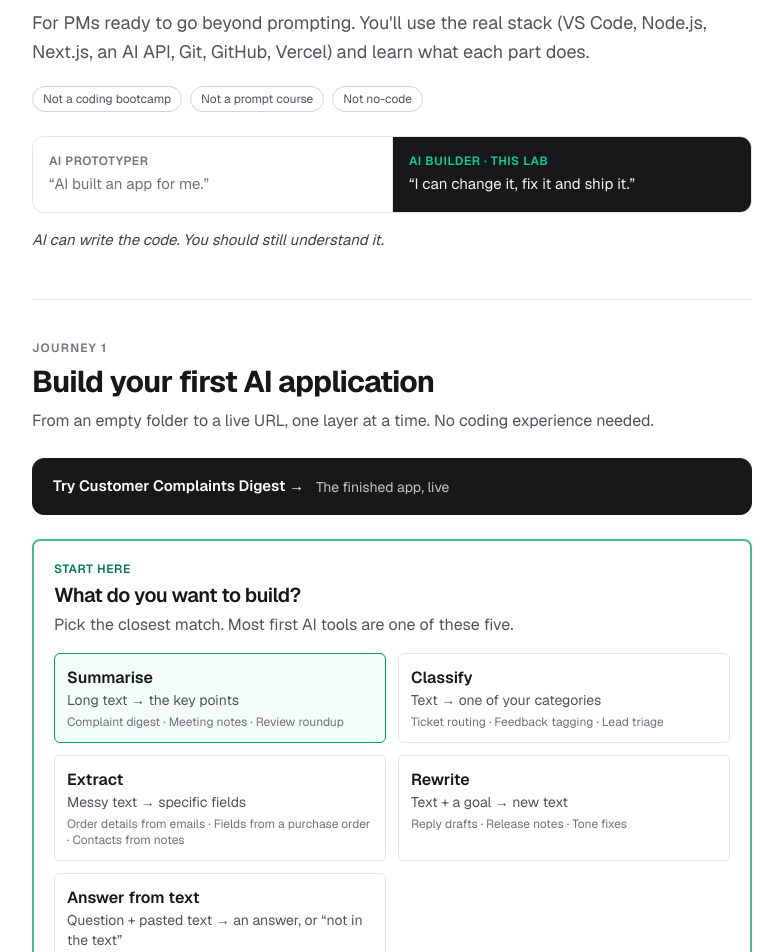
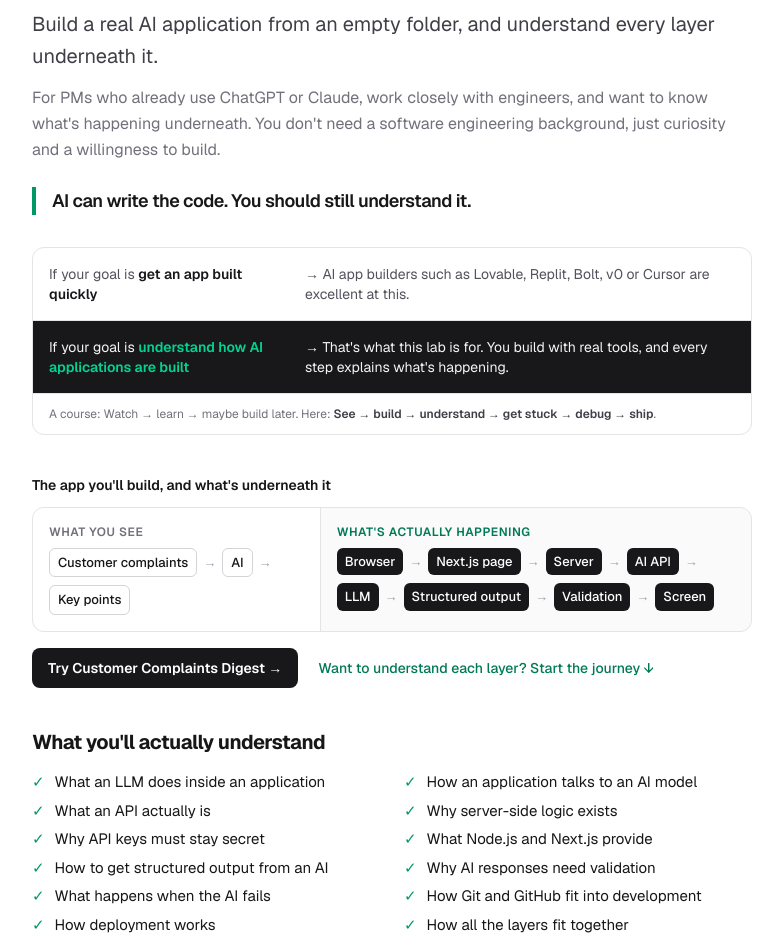
Before and after one commit to ashutosh-productlaunches/product-intelligence-platform, a Next.js app: page / in a window 1280 px wide. Shown: the part 260-1212 px from the top of the page, without its empty margins (248-1031 px from the left). Built offline with nearby package versions, Linux system fonts and the light colour scheme.

Commit message:
Positioning: learn how AI apps are built; demo framing; PM lens pairing

```diff
--- a/app/demo/page.tsx
+++ b/app/demo/page.tsx
@@ -117,11 +117,11 @@ export default async function DemoPage({ searchParams }: { searchParams: Promise
               href="/"
               className="rounded-full border border-(--border) px-4 py-1.5 text-sm font-medium whitespace-nowrap transition-colors hover:border-(--accent) hover:text-(--accent)"
             >
-              <span className="sm:hidden">Build yours →</span>
-              <span className="hidden sm:inline">Build this yourself →</span>
+              <span className="sm:hidden">How it works →</span>
+              <span className="hidden sm:inline">Learn how it&apos;s built →</span>
             </a>
-            <a href="/#step-12" className="mt-0.5 hidden text-[11px] text-(--muted) hover:text-(--text) sm:block">
-              Same tool, your look · step 12
+            <a href="/#step-1" className="mt-0.5 hidden text-[11px] text-(--muted) hover:text-(--text) sm:block">
+              12 steps, one layer at a time
             </a>
           </div>
         </div>
@@ -319,15 +319,16 @@ export default async function DemoPage({ searchParams }: { searchParams: Promise
       </section>
 
       <section className="mx-auto flex max-w-3xl flex-col items-center gap-4 px-4 py-14 text-center sm:px-6">
-        <h2 className={`${DISPLAY} text-3xl font-extralight tracking-[0.04em] text-balance sm:text-4xl`}>Build your own version</h2>
+        <h2 className={`${DISPLAY} text-3xl font-extralight tracking-[0.04em] text-balance sm:text-4xl`}>Want to understand how each layer works?</h2>
         <p className="text-(--muted)">
-          Eleven steps from an empty folder to a live tool like this one, then a twelfth to give it your own look.
+          Browser, Next.js, server, AI API, LLM, structured output, validation, deployment. The journey builds this app from an
+          empty folder, one layer at a time, and explains each one.
         </p>
         <a
           href="/"
           className="mt-2 rounded-full bg-gradient-to-r from-(--accent) to-(--accent-2) px-6 py-3 text-sm font-semibold text-(--bg) transition-opacity hover:opacity-90"
         >
-          Build this yourself →
+          Start the journey →
         </a>
       </section>
 
--- a/app/layout.tsx
+++ b/app/layout.tsx
@@ -14,7 +14,7 @@ const geistMono = Geist_Mono({
 
 export const metadata: Metadata = {
   title: "AI Tool Lab for PMs",
-  description: "Learn to build AI tools by building them, one concept at a time.",
+  description: "Learn how AI applications are actually built, by building one. For product managers who want to go beyond prompting.",
 };
 
 export default function RootLayout({ children }: LayoutProps<"/">) {
--- a/app/page.tsx
+++ b/app/page.tsx
@@ -80,6 +80,26 @@ function LayerStrip({ active }: { active: Layer[] }) {
         );
       })}
     </div>
+  );
+}
+
+// A left-to-right chain of labelled boxes, e.g. Browser → Server → Model. Wraps on small screens.
+function Chain({ items, dark = false }: { items: string[]; dark?: boolean }) {
+  return (
+    <ol className="mt-2 flex flex-wrap items-center gap-x-1.5 gap-y-2 text-[13px]">
+      {items.map((it, i) => (
+        <li key={it} className="flex items-center gap-1.5">
+          <span
+            className={`rounded-md px-2 py-1 font-medium ${
+              dark ? "bg-zinc-900 text-white dark:bg-zinc-100 dark:text-zinc-900" : "border border-zinc-300 dark:border-zinc-700"
+            }`}
+          >
+            {it}
+          </span>
+          {i < items.length - 1 && <span aria-hidden className="text-zinc-400">→</span>}
+        </li>
+      ))}
+    </ol>
   );
 }
 
@@ -177,11 +197,15 @@ function StepCard({
             </p>
           )}
         </Block>
-        <Block label="What just happened">{step.understand}</Block>
-
-        <div className="rounded-lg bg-zinc-900 px-4 py-3.5 text-[15px] leading-relaxed text-zinc-100 dark:bg-zinc-800">
-          <p className="text-xs font-semibold uppercase tracking-wider text-sky-300">PM lens</p>
-          <p className="mt-1">{step.pmLens}</p>
+        <div className="grid gap-px overflow-hidden rounded-lg border border-zinc-200 bg-zinc-200 sm:grid-cols-2 dark:border-zinc-800 dark:bg-zinc-800">
+          <div className="bg-zinc-50 px-4 py-3.5 dark:bg-zinc-900">
+            <p className="text-xs font-semibold uppercase tracking-wider text-zinc-500">Technically, what just happened</p>
+            <p className="mt-1 text-[15px] leading-relaxed text-zinc-700 dark:text-zinc-300">{step.understand}</p>
+          </div>
+          <div className="bg-zinc-900 px-4 py-3.5 dark:bg-zinc-950">
+            <p className="text-xs font-semibold uppercase tracking-wider text-sky-300">PM lens · why you should care</p>
+            <p className="mt-1 text-[15px] leading-relaxed text-zinc-100">{step.pmLens}</p>
+          </div>
         </div>
 
         {step.snag && (
@@ -210,6 +234,16 @@ function StepCard({
                 <span className="font-semibold text-zinc-900 dark:text-zinc-100">Most likely fix: </span>
                 {step.fails.fix}
               </p>
+              <div className="mt-4 rounded-md border border-dashed border-zinc-300 px-3 py-2.5 dark:border-zinc-700">
+                <p className="flex flex-wrap items-center gap-2">
+                  <span className="font-semibold text-zinc-900 dark:text-zinc-100">Stuck? Show me what you&apos;re seeing.</span>
+                  <span className="rounded bg-zinc-100 px-1.5 py-0.5 text-[11px] font-medium text-zinc-500 dark:bg-zinc-800">Coming soon</span>
+                </p>
+                <p className="mt-1 text-xs text-zinc-500">
+                  Paste an error, upload a screenshot or describe what happened. You&apos;ll get a diagnosis that explains what
+                  happened and why, the fix, and the concept behind it, then asks you to check the result.
+                </p>
+              </div>
             </div>
           </details>
         )}
@@ -277,44 +311,82 @@ export default async function Home({ searchParams }: { searchParams: Promise<Sea
         </nav>
       </div>
 
-      {/* Who it's for and what it is */}
+      {/* Who it's for, what you'll learn, what you'll do */}
       <header className="mt-10">
         <p className={`${eyebrow} text-emerald-700 dark:text-emerald-400`}>{site.eyebrow}</p>
         <h1 className="mt-3 text-3xl leading-tight font-bold tracking-tight text-balance sm:text-[2.6rem]">{site.headline}</h1>
-        <p className="mt-4 text-lg leading-relaxed text-zinc-600 dark:text-zinc-400">{site.promise}</p>
-        <p className="mt-5 flex flex-wrap gap-2 text-xs">
-          {site.notThis.map((n) => (
-            <span key={n} className="rounded-full border border-zinc-300 px-2.5 py-1 text-zinc-600 dark:border-zinc-700 dark:text-zinc-400">
-              {n}
-            </span>
-          ))}
+        <p className="mt-4 text-xl leading-relaxed text-zinc-700 dark:text-zinc-300">{site.promise}</p>
+        <p className="mt-3 leading-relaxed text-zinc-500">{site.audience}</p>
+        <p className="mt-6 border-l-4 border-emerald-600 pl-4 text-lg font-semibold tracking-tight dark:border-emerald-400">
+          {site.philosophy}
         </p>
-        <div className="mt-6 grid overflow-hidden rounded-xl border border-zinc-200 sm:grid-cols-2 dark:border-zinc-800">
-          <div className="p-4 text-zinc-500">
-            <p className="text-xs font-semibold uppercase tracking-wider">{site.contrast.prototyper.label}</p>
-            <p className="mt-1 text-[15px]">&ldquo;{site.contrast.prototyper.quote}&rdquo;</p>
+      </header>
+
+      {/* Why this is different: a different goal, not a better builder */}
+      <section aria-label="Is this for you?" className="mt-8 overflow-hidden rounded-xl border border-zinc-200 dark:border-zinc-800">
+        {site.goals.map((g, i) => (
+          <div
+            key={g.goal}
+            className={`grid gap-1 p-4 sm:grid-cols-[15rem_minmax(0,1fr)] sm:gap-4 ${
+              i === 1 ? "border-t border-zinc-200 bg-zinc-900 text-zinc-100 dark:border-zinc-800" : "text-zinc-600 dark:text-zinc-400"
+            }`}
+          >
+            <p className="text-sm">
+              If your goal is <span className={`font-semibold ${i === 1 ? "text-emerald-400" : "text-zinc-900 dark:text-zinc-100"}`}>{g.goal}</span>
+            </p>
+            <p className="text-sm">→ {g.answer}</p>
           </div>
-          <div className="border-t border-zinc-200 bg-zinc-900 p-4 text-zinc-100 sm:border-t-0 sm:border-l dark:border-zinc-800">
-            <p className="text-xs font-semibold uppercase tracking-wider text-emerald-400">{site.contrast.builder.label} · this lab</p>
-            <p className="mt-1 text-[15px]">&ldquo;{site.contrast.builder.quote}&rdquo;</p>
+        ))}
+        <p className="border-t border-zinc-200 px-4 py-3 text-xs text-zinc-500 dark:border-zinc-800">
+          A course: {site.format.course.join(" → ")}. Here: <span className="font-semibold text-zinc-700 dark:text-zinc-300">{site.format.lab.join(" → ")}</span>.
+        </p>
+      </section>
+
+      {/* The demo as a hook: what you see, and what's underneath */}
+      <section aria-label="The app you'll build" className="mt-10">
+        <h2 className="text-sm font-semibold">The app you&apos;ll build, and what&apos;s underneath it</h2>
+        <div className="mt-3 grid gap-px overflow-hidden rounded-xl border border-zinc-200 bg-zinc-200 sm:grid-cols-[minmax(0,2fr)_minmax(0,3fr)] dark:border-zinc-800 dark:bg-zinc-800">
+          <div className="bg-white p-4 dark:bg-zinc-950">
+            <p className="text-xs font-semibold uppercase tracking-wider text-zinc-500">What you see</p>
+            <Chain items={site.demo.sees} />
+          </div>
+          <div className="bg-zinc-50 p-4 dark:bg-zinc-900">
+            <p className="text-xs font-semibold uppercase tracking-wider text-emerald-700 dark:text-emerald-400">What&apos;s actually happening</p>
+            <Chain items={site.demo.underneath} dark />
           </div>
         </div>
-        <p className="mt-4 text-[15px] text-zinc-700 italic dark:text-zinc-300">{site.philosophy}</p>
-      </header>
+        <div className="mt-4 flex flex-wrap items-center gap-x-5 gap-y-2">
+          <a
+            href={mvp.demoHref}
+            className="rounded-lg bg-zinc-900 px-4 py-2.5 text-sm font-semibold text-white hover:bg-zinc-800 dark:bg-white dark:text-zinc-900 dark:hover:bg-zinc-200"
+          >
+            Try {mvp.name} →
+          </a>
+          <a href="#step-1" className="text-sm font-medium text-emerald-700 hover:underline dark:text-emerald-400">
+            Want to understand each layer? Start the journey ↓
+          </a>
+        </div>
+      </section>
+
+      {/* The real value: understanding */}
+      <section aria-label="What you'll understand" className="mt-10">
+        <h2 className="text-xl font-bold tracking-tight">What you&apos;ll actually understand</h2>
+        <ul className="mt-4 grid gap-x-6 gap-y-2 sm:grid-cols-2">
+          {site.understand.map((u) => (
+            <li key={u} className="flex gap-2.5 text-[15px] leading-snug">
+              <span aria-hidden className="text-emerald-600 dark:text-emerald-400">✓</span>
+              {u}
+            </li>
+          ))}
+        </ul>
+        <p className="mt-5 font-medium">{site.outcomeLine}</p>
+      </section>
 
       {/* Journey 1 */}
       <section className="mt-12 border-t border-zinc-200 pt-10 dark:border-zinc-800">
         <p className={`${eyebrow} text-zinc-500`}>Journey {j.number}</p>
         <h2 className="mt-2 text-2xl font-bold tracking-tight sm:text-3xl">{j.name}</h2>
         <p className="mt-2 leading-relaxed text-zinc-600 dark:text-zinc-400">{j.promise}</p>
-
-        <a
-          href={mvp.demoHref}
-          className="mt-6 flex flex-wrap items-center gap-3 rounded-xl border border-zinc-900 bg-zinc-900 px-5 py-4 text-white transition-colors hover:bg-zinc-800 dark:border-white dark:bg-white dark:text-zinc-900 dark:hover:bg-zinc-200"
-        >
-          <span className="text-[15px] font-semibold">Try {mvp.name} →</span>
-          <span className="text-sm opacity-75">The finished app, live</span>
-        </a>
 
         <div className="mt-6">{chooser}</div>
 
@@ -375,11 +447,11 @@ export default async function Home({ searchParams }: { searchParams: Promise<Sea
         <section id="done" className="mt-12 scroll-mt-6 rounded-2xl border-2 border-zinc-900 bg-white p-6 sm:p-8 dark:border-zinc-200 dark:bg-zinc-950">
           <p className={`${eyebrow} text-emerald-700 dark:text-emerald-400`}>Journey {j.number} complete</p>
           <h2 className="mt-2 text-2xl font-bold tracking-tight text-balance sm:text-3xl">
-            {parsed?.ok ? `You built ${mvp.name}, your first AI product.` : "You built your first AI product."}
+            {parsed?.ok ? `You built ${mvp.name}. More importantly, you understand it.` : "You built an AI app. More importantly, you understand it."}
           </h2>
           <p className="mt-3 leading-relaxed text-zinc-600 dark:text-zinc-400">{c.intro}</p>
 
-          <h3 className="mt-8 text-sm font-semibold">Your application</h3>
+          <h3 className="mt-8 text-sm font-semibold">What your app does, and you can now explain</h3>
           <ul className="mt-3 grid gap-2 sm:grid-cols-2">
             {c.built.map((b) => (
               <li key={b.text} className="flex gap-2.5 text-[15px] leading-snug">
@@ -394,7 +466,7 @@ export default async function Home({ searchParams }: { searchParams: Promise<Sea
             ))}
           </ul>
 
-          <h3 className="mt-8 text-sm font-semibold">How it works, end to end</h3>
+          <h3 className="mt-8 text-sm font-semibold">The anatomy of an AI application</h3>
           <ol className="mt-3 flex flex-wrap items-stretch gap-x-2 gap-y-3">
             {c.flow.map((f, i) => (
               <li key={i} className="flex items-center gap-2">
@@ -406,11 +478,17 @@ export default async function Home({ searchParams }: { searchParams: Promise<Sea
               </li>
             ))}
           </ol>
+          <p className="mt-3 text-sm text-zinc-500">
+            Around it sits the development lifecycle: <span className="font-medium text-zinc-700 dark:text-zinc-300">Git</span> records
+            versions, <span className="font-medium text-zinc-700 dark:text-zinc-300">GitHub</span> shares them, and{" "}
+            <span className="font-medium text-zinc-700 dark:text-zinc-300">Vercel</span> turns a push into a live URL.
+          </p>
 
           <div id="pattern" className="mt-10 scroll-mt-6">
-            <h3 className="text-xl font-semibold tracking-tight">The pattern you now own</h3>
+            <h3 className="text-xl font-semibold tracking-tight">The same anatomy powers many AI products</h3>
             <p className="mt-2 leading-relaxed text-zinc-600 dark:text-zinc-400">
-              Most AI features share this architecture. For a new product, change the prompt and the schema; keep the rest.
+              Only the prompt and the schema change. Once you can see this anatomy, you can reason about almost any AI feature an
+              engineer describes to you.
             </p>
             <p className="mt-4 flex flex-wrap items-center gap-2 text-sm">
               {c.pattern.stages.map((st, i) => (
@@ -443,11 +521,8 @@ export default async function Home({ searchParams }: { searchParams: Promise<Sea
                 </tbody>
               </table>
             </div>
-            <a
-              href="/#build"
-              className="mt-5 inline-flex rounded-lg bg-emerald-700 px-4 py-2.5 text-sm font-semibold text-white hover:bg-emerald-800"
-            >
-              Now build something of your own →
+            <a href="/architecture" className="mt-4 inline-block text-sm font-medium text-emerald-700 hover:underline dark:text-emerald-400">
+              Explore every layer on the system map →
             </a>
           </div>
 
--- a/content/journey-01.ts
+++ b/content/journey-01.ts
@@ -62,7 +62,7 @@ export const journey01: Journey = {
   number: 1,
   name: "Build your first AI application",
   title: "How does an app talk to an AI model?",
-  promise: "From an empty folder to a live URL, one layer at a time. No coding experience needed.",
+  promise: "From an empty folder to a live URL, one layer at a time. Every step explains what it does, why it exists and where it fits.",
   outcome: [
     "A live website with a screen people can actually use",
     "An answer from an AI model, checked before it is shown",
@@ -366,7 +366,7 @@ export const journey01: Journey = {
     },
   ],
   closing: {
-    intro: "An app you can explain file by file, change and ship again.",
+    intro: "You can now have a real technical conversation with engineers about AI products, and build and change simple AI applications yourself.",
     built: [
       { text: "Talks to a large language model through a real API", step: 7 },
       { text: "Keeps its API key on the server, out of the browser and off GitHub", step: 5 },
@@ -379,13 +379,16 @@ export const journey01: Journey = {
       { text: "Has a look you chose, set by design tokens", step: 12 },
     ],
     flow: [
-      { label: "Person", note: "types or pastes text" },
-      { label: "Your page", note: "app/page.tsx, a form" },
-      { label: "Your server", note: "Next.js, holds the key" },
-      { label: "The model", note: "Gemini, through its API" },
-      { label: "Structured reply", note: "JSON in a fixed shape" },
-      { label: "Validation", note: "Zod: use it, retry, or fail" },
-      { label: "Person", note: "sees a checked answer" },
+      { label: "User", note: "types or pastes text" },
+      { label: "UI", note: "your page, a form" },
+      { label: "Application", note: "Next.js" },
+      { label: "Server", note: "a route that holds the key" },
+      { label: "AI API", note: "Gemini's endpoint" },
+      { label: "LLM", note: "writes the reply" },
+      { label: "Structured output", note: "JSON in a fixed shape" },
+      { label: "Validation", note: "Zod: use, retry or fail" },
+      { label: "Application", note: "renders the result" },
+      { label: "User", note: "sees a checked answer" },
     ],
     pattern: {
       stages: ["Input", "Your app", "AI model", "Structured output", "Validation", "Screen"],
--- a/content/site.ts
+++ b/content/site.ts
@@ -2,16 +2,45 @@
 // Edit the wording here; app/page.tsx only decides the layout.
 
 export const site = {
-  eyebrow: "AI app creation for product managers",
-  headline: "Build and ship a real AI app. Understand every layer.",
-  promise:
-    "For PMs ready to go beyond prompting. You'll use the real stack (VS Code, Node.js, Next.js, an AI API, Git, GitHub, Vercel) and learn what each part does.",
-  notThis: ["Not a coding bootcamp", "Not a prompt course", "Not no-code"],
+  eyebrow: "For product managers who want to go beyond prompting",
+  headline: "Learn how AI applications are actually built.",
+  promise: "Build a real AI application from an empty folder, and understand every layer underneath it.",
+  audience:
+    "For PMs who already use ChatGPT or Claude, work closely with engineers, and want to know what's happening underneath. You don't need a software engineering background, just curiosity and a willingness to build.",
   philosophy: "AI can write the code. You should still understand it.",
-  // The difference the lab is built around.
-  contrast: {
-    prototyper: { label: "AI prototyper", quote: "AI built an app for me." },
-    builder: { label: "AI builder", quote: "I can change it, fix it and ship it." },
+
+  // Different tools for different goals. No criticism of either.
+  goals: [
+    { goal: "get an app built quickly", answer: "AI app builders such as Lovable, Replit, Bolt, v0 or Cursor are excellent at this." },
+    { goal: "understand how AI applications are built", answer: "That's what this lab is for. You build with real tools, and every step explains what's happening." },
+  ],
+  format: {
+    course: ["Watch", "learn", "maybe build later"],
+    lab: ["See", "build", "understand", "get stuck", "debug", "ship"],
   },
+
+  // What the learner leaves with. The app is the vehicle; this is the value.
+  understand: [
+    "What an LLM does inside an application",
+    "How an application talks to an AI model",
+    "What an API actually is",
+    "Why server-side logic exists",
+    "Why API keys must stay secret",
+    "What Node.js and Next.js provide",
+    "How to get structured output from an AI",
+    "Why AI responses need validation",
+    "What happens when the AI fails",
+    "How Git and GitHub fit into development",
+    "How deployment works",
+    "How all the layers fit together",
+  ],
+  outcomeLine: "You won't become a software engineer. You'll become a PM who understands AI applications well enough to reason about them.",
+
+  // The demo as a hook: what you see, then what's underneath.
+  demo: {
+    sees: ["Customer complaints", "AI", "Key points"],
+    underneath: ["Browser", "Next.js page", "Server", "AI API", "LLM", "Structured output", "Validation", "Screen"],
+  },
+
   providerNote: "We use Gemini because it's free to start. Everything here applies to OpenAI, Claude and others.",
 };
```
